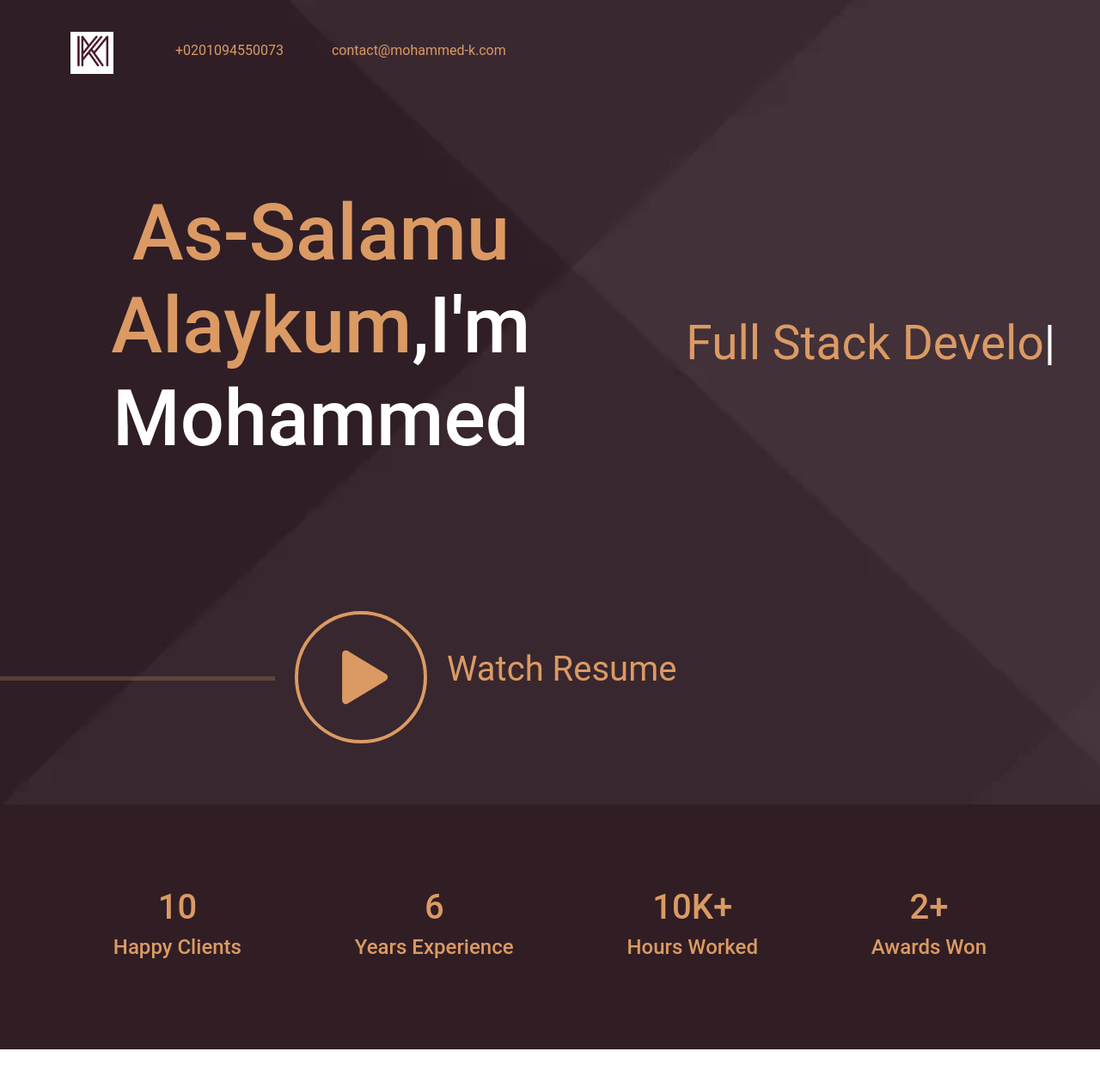
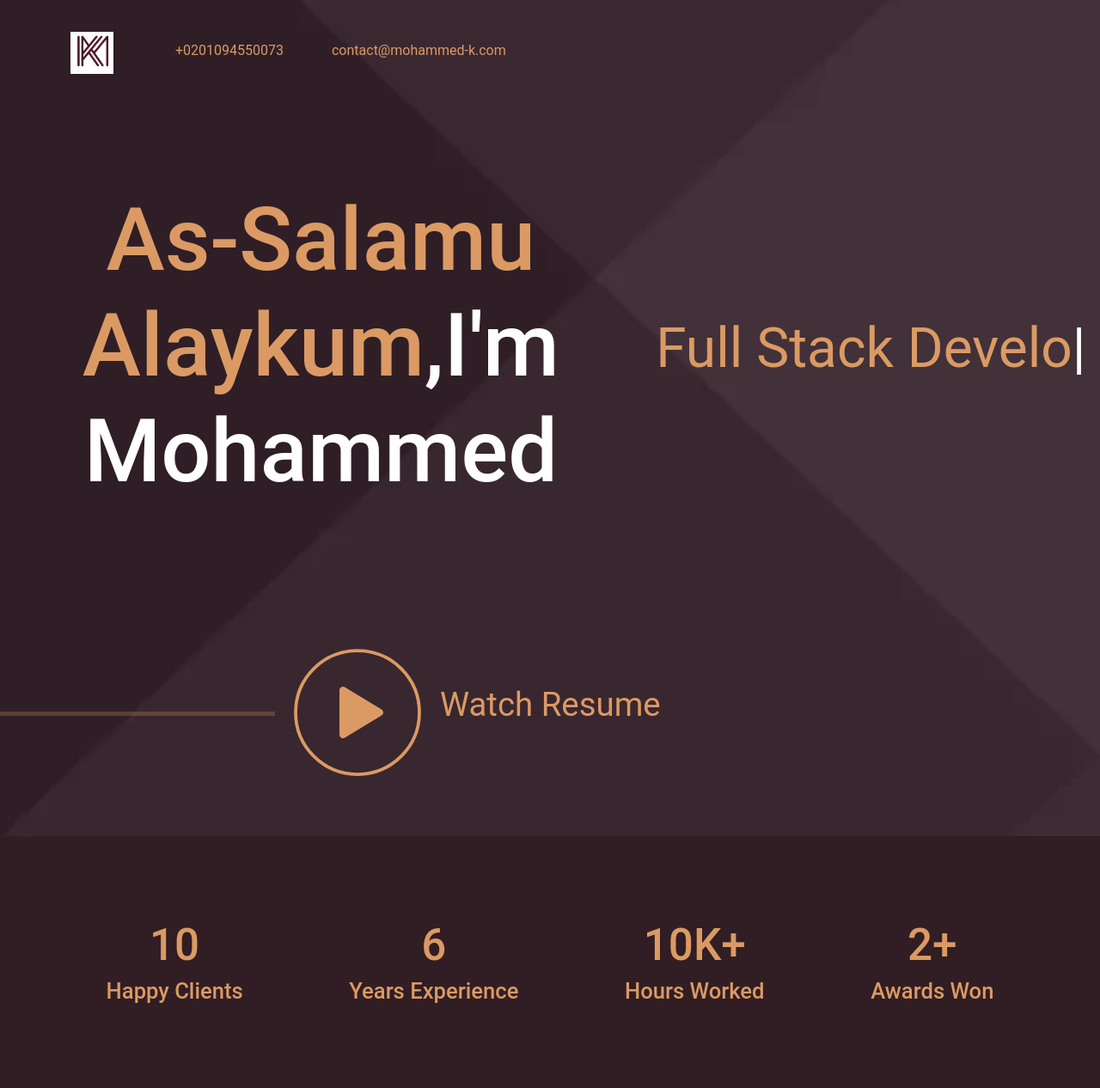
Before and after one commit to mohammed277/Portifolio, a plain HTML site: page index.html in a window 1280 px wide. Shown: the top 1266 px of the page at 86% size. Drawn offline with Linux system fonts and the light colour scheme.

Commit message:
resposive issue

```diff
--- a/index.html
+++ b/index.html
@@ -13,7 +13,7 @@
 
 <body>
     <section class="container-fluid backgroungpic m-0 p-0 ">
-        <header class="row mx-0">
+        <header class="row-fluid mx-0">
             <nav class="navbar navbar-expand-md p-4">
                 <div class="container">
                     <a class="navbar-brand text-color fs-1 pe-5" href="#"><img src="./Images/6537097.jpg"
@@ -55,7 +55,7 @@
         </header>
         <section class="row mx-0">
             <span class="col-lg-7 col-12">
-                <h1 class="text-center greating-h1 text-white"><span>As-Salamu Alaykum</span>,I'm<br>Mohammed</h1>
+                <h1 class="text-center greating-h1 text-white w-auto"><span>As-Salamu Alaykum</span>,I'm<br>Mohammed</h1>
             </span>
             <span class="col-lg-5 col-12 runtimeTitle text-center">
                 <span class="runtimeWord"
@@ -67,7 +67,7 @@
         <section class="container-fluid px-0 py-5">
             <div class="row-fluid d-flex align-items-baseline">
                 <hr class="w-25 border-5">
-                <a href="#"><svg xmlns="http://www.w3.org/2000/svg" class="ionicon " id="_ionicon"
+                <a href="#" ><svg xmlns="http://www.w3.org/2000/svg" class="ionicon " id="_ionicon"
                         viewBox="0 0 512 512">
                         <path d="M448 256c0-106-86-192-192-192S64 150 64 256s86 192 192 192 192-86 192-192z"
                             id="svgoutside" fill="none" stroke="currentColor" stroke-miterlimit="10"
@@ -76,8 +76,8 @@
                             d="M216.32 334.44l114.45-69.14a10.89 10.89 0 000-18.6l-114.45-69.14a10.78 10.78 0 00-16.32 9.31v138.26a10.78 10.78 0 0016.32 9.31z"
                             id="svginside" />
                     </svg></a>
-                <span class="fs-1">
-                    <a class="text-decoration-none watch-cv" href="#">Watch Resume</a>
+                <span >
+                    <a class="text-decoration-none watch-cv" href="#" >Watch Resume</a>
                 </span>
             </div>
         </section>
@@ -86,20 +86,20 @@
     <section class="container-fluid px-0 numberssection mx-0">
         <div class="row-fluid d-lg-flex justify-content-evenly text-center numbersdiv p-5">
             <div class="p-5">
-                <h1>10</h1>
-                <h4>Happy Clients</h4>
+                <h1 class="numbersectionh1size">10</h1>
+                <h4 class="numbersectionh4size">Happy Clients</h4>
+            </div>
+            <div class="p-5 ">
+                <h1 class="numbersectionh1size">6</h1>
+                <h4 class="numbersectionh4size">Years Experience</h4>
             </div>
             <div class="p-5">
-                <h1>6</h1>
-                <h4>Years Experience</h4>
+                <h1 class="numbersectionh1size">10K+</h1>
+                <h4 class="numbersectionh4size">Hours Worked</h4>
             </div>
             <div class="p-5">
-                <h1>10K+</h1>
-                <h4>Hours Worked</h4>
-            </div>
-            <div class="p-5">
-                <h1>2+</h1>
-                <h4>Awards Won</h4>
+                <h1 class="numbersectionh1size">2+</h1>
+                <h4 class="numbersectionh4size">Awards Won</h4>
             </div>
         </div>
     </section><!--   -->
@@ -149,8 +149,8 @@
     </section>
     <section class="container-fluid mx-0 px-0 formsec ">
         <section class="row d-flex p-5  mx-0 ">
-            <h1 class="col-lg-4 col-12 py-5">Got a project in mind? Drop me a line! Let's make something awesome
-                together.</h1>
+            <p class="col-lg-4 col-12 py-5 fs-1">Got a project in mind? Drop me a line! Let's make something awesome
+                together.</p>
             <div class="col-lg-8 col-12">
                 <div class="mb-4 d-flex pt-4">
                     <input type="text"
--- a/portifolio.css
+++ b/portifolio.css
@@ -15,12 +15,12 @@
 }
 .greating-h1 {
     padding: 100px 0 90px;
-    font-size: 90px;
+    font-size: 8vw;
 }
 
 .runtimeTitle {
     padding: 240px 0 70px;
-    font-size: 55px;
+    font-size: 5vw;
 }
 
 .backgroungpic {
@@ -29,8 +29,7 @@
 }
 
 #_ionicon {
-    width: 200px;
-    height: 200px;
+    width: 15vw;
     color: white;
 }
 
@@ -41,12 +40,19 @@
 
 .watch-cv {
     color: #DB9A64;
+    font-size: 3vw;
 }
 
 .watch-cv:hover {
     color: white;
 }
 
+.numbersectionh1size{
+    font-size: 4vw;
+}
+.numbersectionh4size{
+    font-size: 2vw;
+}
 .numberssection {
     /* padding: 80px 0px; */
     /* background-attachment: ; */
```
